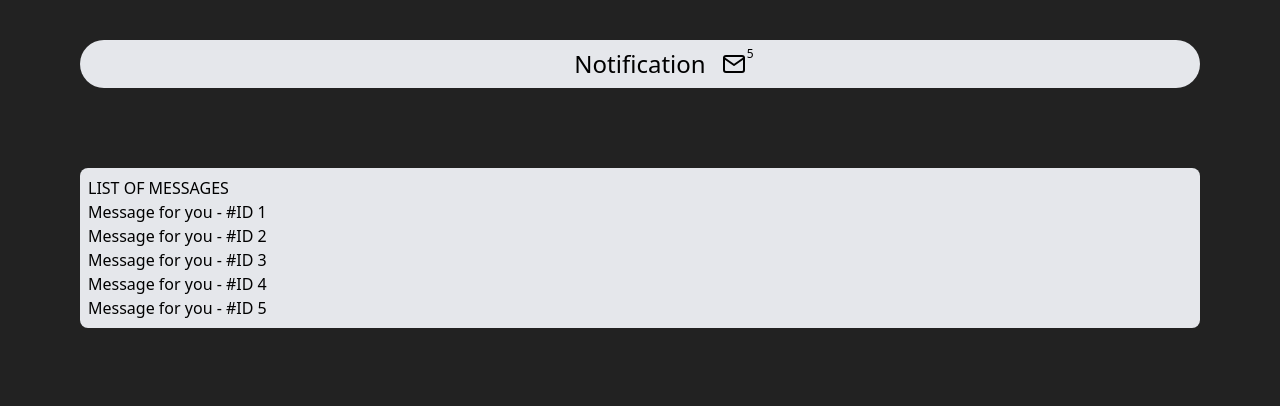
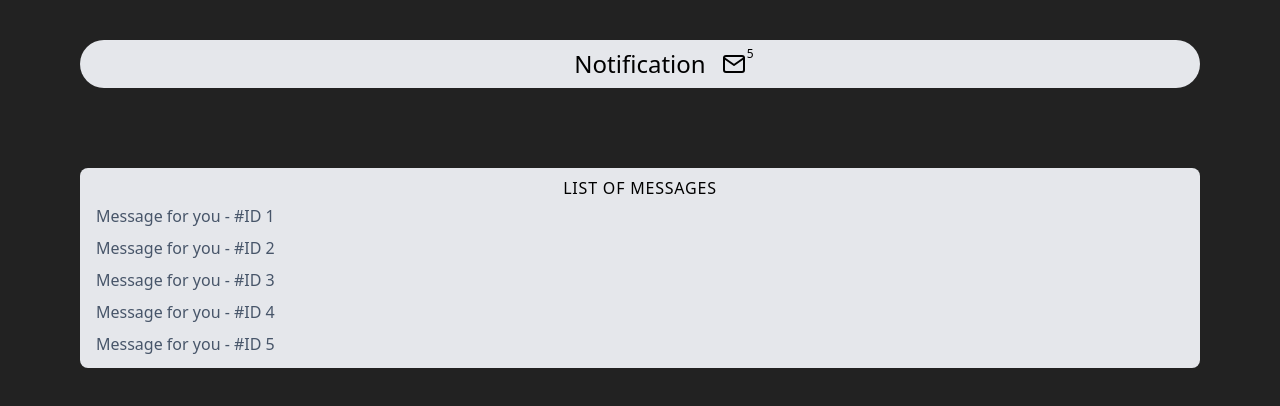
Before and after one commit to cmoscosoz/ddb-dev-test, a Next.js app: page / in a window 1280 px wide. Shown: the top 406 px of the page. Built offline with nearby package versions, Linux system fonts and the light colour scheme.

Commit message:
Add list items styles

```diff
--- a/src/components/MessageList.tsx
+++ b/src/components/MessageList.tsx
@@ -4,10 +4,10 @@ const MessageList: React.FC = () => {
     console.log(data)
     return(
         <div className={"bg-gray-200 w-full h-full rounded-lg p-2 h-60"}>
-          <p>LIST OF MESSAGES</p>
+          <p className="text-center tracking-wider">LIST OF MESSAGES</p>
           <ul>
             {data.notifications.map((notification) => (
-                <li key={notification.id}>{notification.title}</li>
+                <li className="text-slate-600 px-2 py-1 hover:text-slate-900 hover:bg-gradient-to-r from-yellow-400 via-yellow-300 to-yellow-200 rounded-lg cursor-pointer" key={notification.id}>{notification.title}</li>
             ))}
 
           </ul>
```
